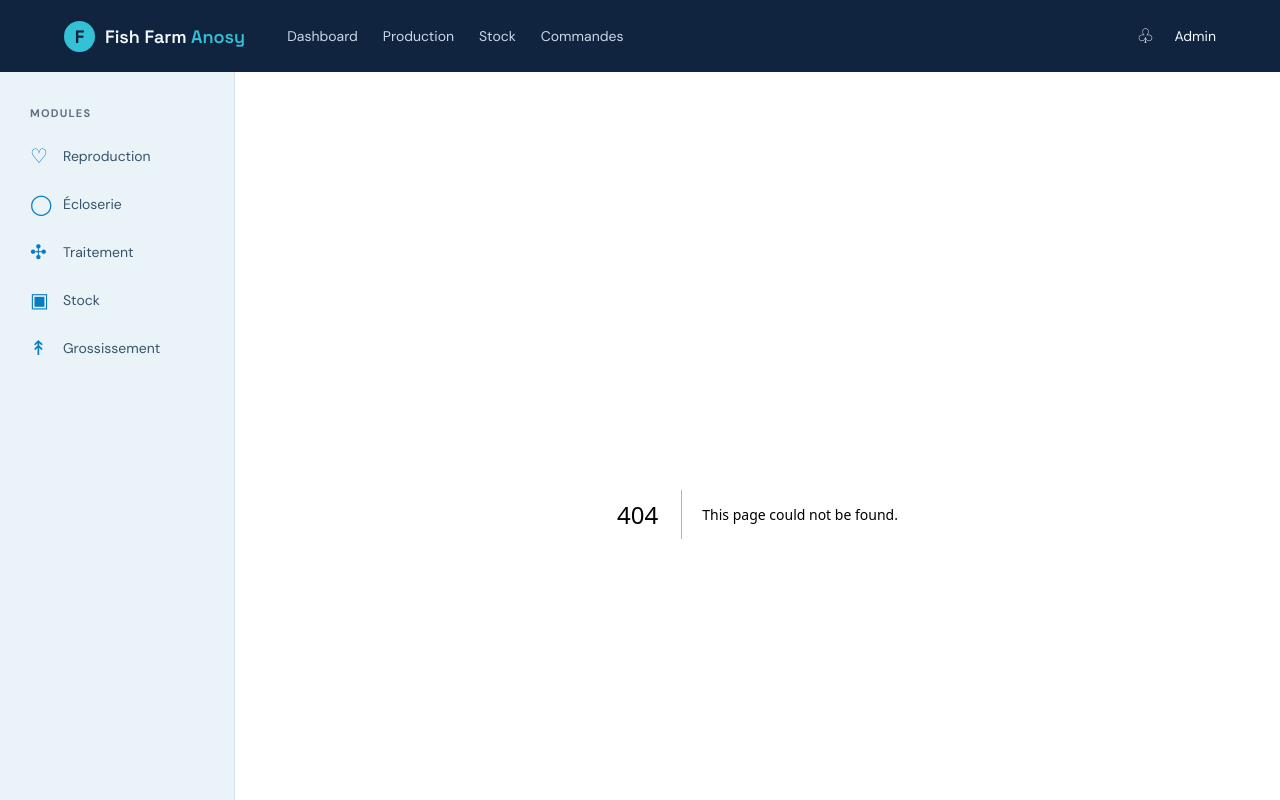
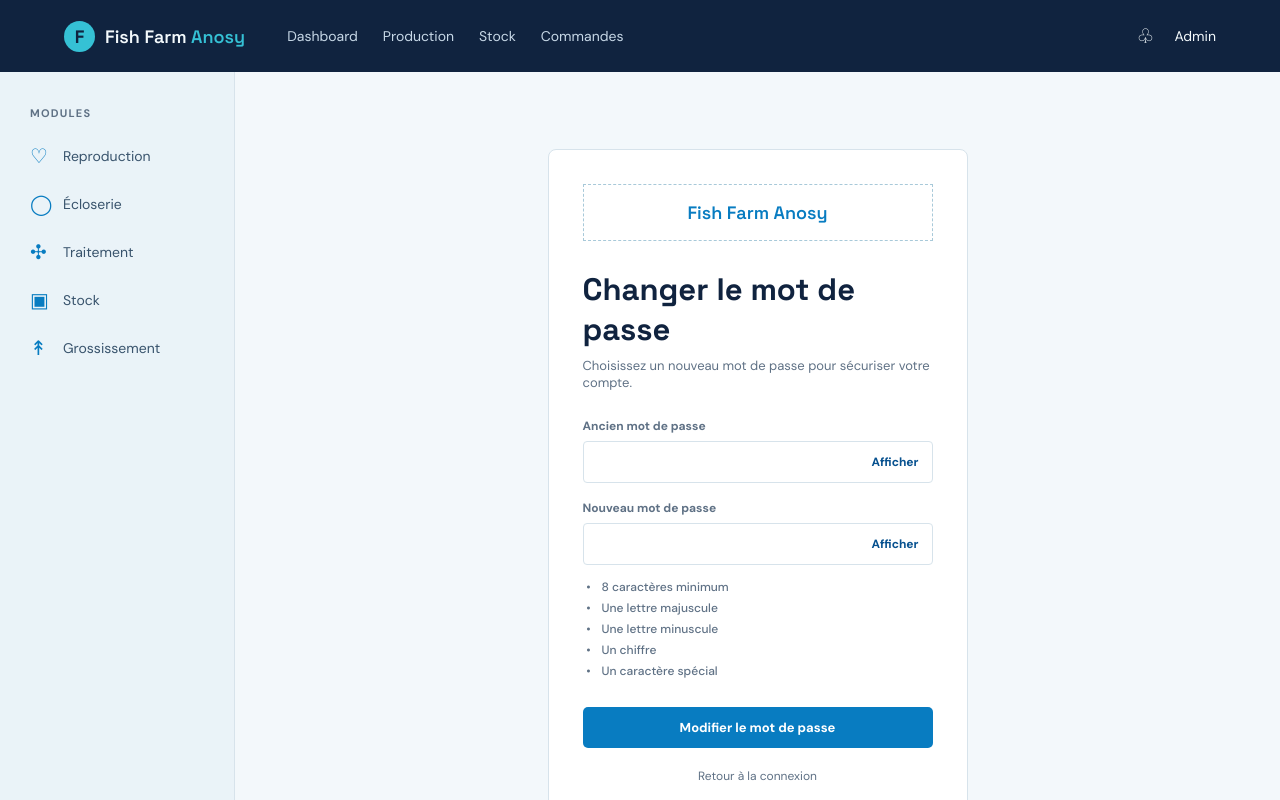
Before and after one commit to Narisolo-gif/fish_farm-frontend, a Next.js app: page /change-password in a window 1280 px wide. Before the commit this address had no page. Shown: the top 800 px of the page. Built offline with nearby package versions, Linux system fonts and the light colour scheme; no server answers.

Commit message:
integration login et ajout page changement mot de passe

```diff
--- /dev/null
+++ b/src/app/change-password/page.tsx
@@ -0,0 +1,161 @@
+"use client";
+
+import { FormEvent, useState } from "react";
+import Link from "next/link";
+import { useRouter } from "next/navigation";
+import { apiRequest } from "@/lib/apiClient";
+
+const passwordRules = [
+	{
+		label: "8 caractères minimum",
+		valid: (password: string) => password.length >= 8,
+	},
+	{
+		label: "Une lettre majuscule",
+		valid: (password: string) => /[A-Z]/.test(password),
+	},
+	{
+		label: "Une lettre minuscule",
+		valid: (password: string) => /[a-z]/.test(password),
+	},
+	{
+		label: "Un chiffre",
+		valid: (password: string) => /\d/.test(password),
+	},
+	{
+		label: "Un caractère spécial",
+		valid: (password: string) => /[^A-Za-z0-9]/.test(password),
+	},
+];
+
+export default function ChangePasswordPage() {
+	const router = useRouter();
+	const [showOldPassword, setShowOldPassword] = useState(false);
+	const [showNewPassword, setShowNewPassword] = useState(false);
+	const [oldPassword, setOldPassword] = useState("");
+	const [newPassword, setNewPassword] = useState("");
+	const [error, setError] = useState("");
+	const [success, setSuccess] = useState("");
+	const [loading, setLoading] = useState(false);
+
+	const validationResults = passwordRules.map((rule) => ({
+		...rule,
+		isValid: rule.valid(newPassword),
+	}));
+	const passwordIsValid = validationResults.every((rule) => rule.isValid);
+
+	async function handleSubmit(event: FormEvent<HTMLFormElement>) {
+		event.preventDefault();
+		setError("");
+		setSuccess("");
+
+		if (!passwordIsValid) {
+			setError("Le nouveau mot de passe ne respecte pas les règles demandées.");
+			return;
+		}
+
+		const accessToken = localStorage.getItem("access_token");
+		if (!accessToken) {
+			setError("Votre session a expiré. Veuillez vous reconnecter.");
+			return;
+		}
+
+		setLoading(true);
+
+		try {
+			await apiRequest("/api/users/change-password/", {
+				method: "POST",
+				headers: {
+					Authorization: `Bearer ${accessToken}`,
+				},
+				body: JSON.stringify({
+					ancien_mot_de_passe: oldPassword,
+					nouveau_mot_de_passe: newPassword,
+				}),
+			});
+
+			setSuccess("Votre mot de passe a été modifié avec succès.");
+			setOldPassword("");
+			setNewPassword("");
+			setTimeout(() => router.push("/login"), 1200);
+		} catch (err) {
+			setError(
+				err instanceof Error
+					? err.message
+					: "Impossible de modifier le mot de passe.",
+			);
+		} finally {
+			setLoading(false);
+		}
+	}
+
+	return (
+		<div className="login-page">
+			<form className="login-card" onSubmit={handleSubmit}>
+				<div className="logo-box">Fish Farm Anosy</div>
+
+				<h1>Changer le mot de passe</h1>
+				<p>Choisissez un nouveau mot de passe pour sécuriser votre compte.</p>
+
+				<label>
+					Ancien mot de passe
+					<span className="password-field">
+						<input
+							type={showOldPassword ? "text" : "password"}
+							value={oldPassword}
+							onChange={(event) => setOldPassword(event.target.value)}
+							required
+						/>
+						<button
+							type="button"
+							className="password-toggle"
+							aria-label={showOldPassword ? "Masquer l'ancien mot de passe" : "Afficher l'ancien mot de passe"}
+							onClick={() => setShowOldPassword((visible) => !visible)}
+						>
+							{showOldPassword ? "Masquer" : "Afficher"}
+						</button>
+					</span>
+				</label>
+
+				<label>
+					Nouveau mot de passe
+					<span className="password-field">
+						<input
+							type={showNewPassword ? "text" : "password"}
+							value={newPassword}
+							onChange={(event) => setNewPassword(event.target.value)}
+							required
+							aria-describedby="password-rules"
+						/>
+						<button
+							type="button"
+							className="password-toggle"
+							aria-label={showNewPassword ? "Masquer le nouveau mot de passe" : "Afficher le nouveau mot de passe"}
+							onClick={() => setShowNewPassword((visible) => !visible)}
+						>
+							{showNewPassword ? "Masquer" : "Afficher"}
+						</button>
+					</span>
+				</label>
+
+				<ul className="password-validation" id="password-rules" aria-live="polite">
+					{validationResults.map((rule) => (
+						<li className={newPassword && rule.isValid ? "is-valid" : newPassword ? "is-invalid" : ""} key={rule.label}>
+							<span aria-hidden="true">{newPassword && rule.isValid ? "✓" : "•"}</span>
+							{rule.label}
+						</li>
+					))}
+				</ul>
+
+				{error && <p className="form-error" role="alert">{error}</p>}
+				{success && <p className="form-success" role="status">{success}</p>}
+
+				<button className="button button-primary" type="submit" disabled={loading || !passwordIsValid}>
+					{loading ? "Modification..." : "Modifier le mot de passe"}
+				</button>
+
+				<Link className="back-link" href="/login">Retour à la connexion</Link>
+			</form>
+		</div>
+	);
+}
--- a/src/app/globals.css
+++ b/src/app/globals.css
@@ -775,6 +775,38 @@ tr:last-child td {
     border-color: var(--teal)
 }
 
+.password-field {
+    position: relative;
+    display: block
+}
+
+.password-field input {
+    width: 100%;
+    padding-right: 82px
+}
+
+.password-toggle {
+    position: absolute;
+    top: 50%;
+    right: 10px;
+    transform: translateY(-50%);
+    border: 0;
+    background: transparent;
+    color: var(--teal-dark);
+    font-size: 12px;
+    font-weight: 700;
+    padding: 4px;
+}
+
+.password-toggle:hover {
+    color: var(--teal)
+}
+
+.password-toggle:focus-visible {
+    outline: 2px solid var(--teal);
+    outline-offset: 2px
+}
+
 .form-card textarea {
     min-height: 100px;
     resize: vertical
@@ -879,6 +911,59 @@ tr:last-child td {
 .login-card h1 {
     font: 700 31px 'Space Grotesk';
     margin: 0 0 8px
+}
+
+.password-validation {
+    list-style: none;
+    display: grid;
+    gap: 5px;
+    padding: 0;
+    margin: -3px 0 20px;
+    color: var(--muted);
+    font-size: 12px;
+    font-weight: 500
+}
+
+.password-validation li {
+    display: flex;
+    align-items: center;
+    gap: 7px
+}
+
+.password-validation li span {
+    width: 12px;
+    color: var(--muted);
+    text-align: center
+}
+
+.password-validation .is-valid {
+    color: #27834d
+}
+
+.password-validation .is-valid span {
+    color: #27834d
+}
+
+.password-validation .is-invalid {
+    color: var(--red)
+}
+
+.password-validation .is-invalid span {
+    color: var(--red)
+}
+
+.form-error,
+.form-success {
+    font-size: 12px;
+    margin: -5px 0 16px
+}
+
+.form-error {
+    color: var(--red)
+}
+
+.form-success {
+    color: #27834d
 }
 
 .login-card>p {
--- a/src/lib/apiClient.ts
+++ b/src/lib/apiClient.ts
@@ -0,0 +1,27 @@
+const API_URL =
+	process.env.NEXT_PUBLIC_API_URL || "http://localhost:8000";
+
+export async function apiRequest<T>(
+	endpoint: string,
+	options: RequestInit = {},
+): Promise<T> {
+	const response = await fetch(`${API_URL}${endpoint}`, {
+		...options,
+		headers: {
+			"Content-Type": "application/json",
+			...(options.headers || {}),
+		},
+	});
+
+	const data = await response.json().catch(() => null);
+
+	if (!response.ok) {
+		throw new Error(
+			data?.detail || "Une erreur est survenue.",
+		);
+	}
+
+	return data;
+}
+
+export { API_URL };
```
Also changed, not shown: src/app/login/page.tsx (+140 -7 lines).
